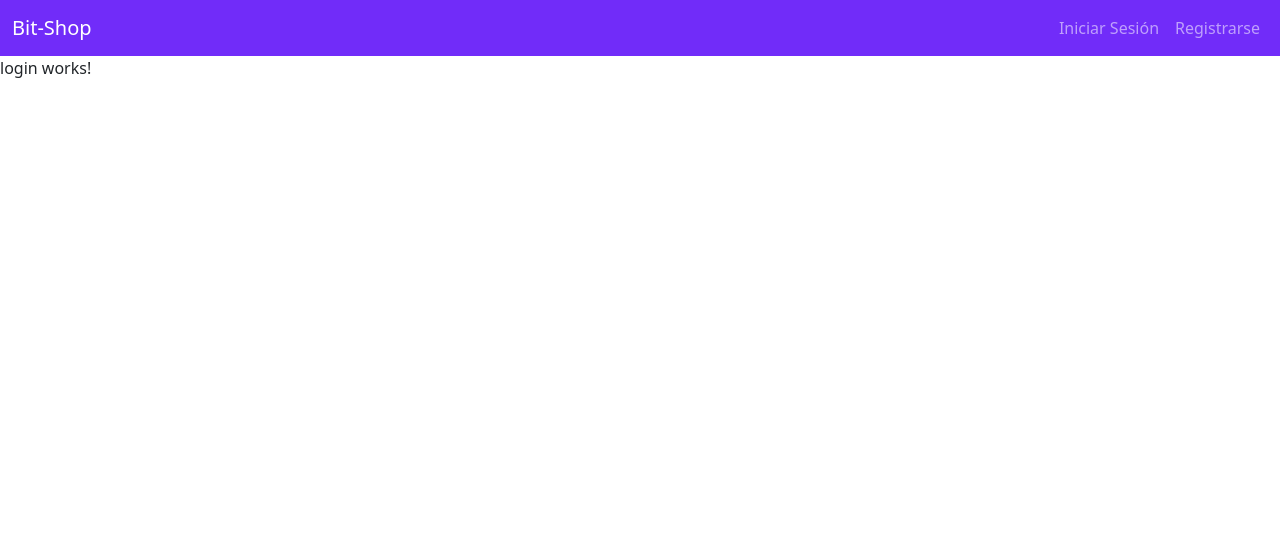
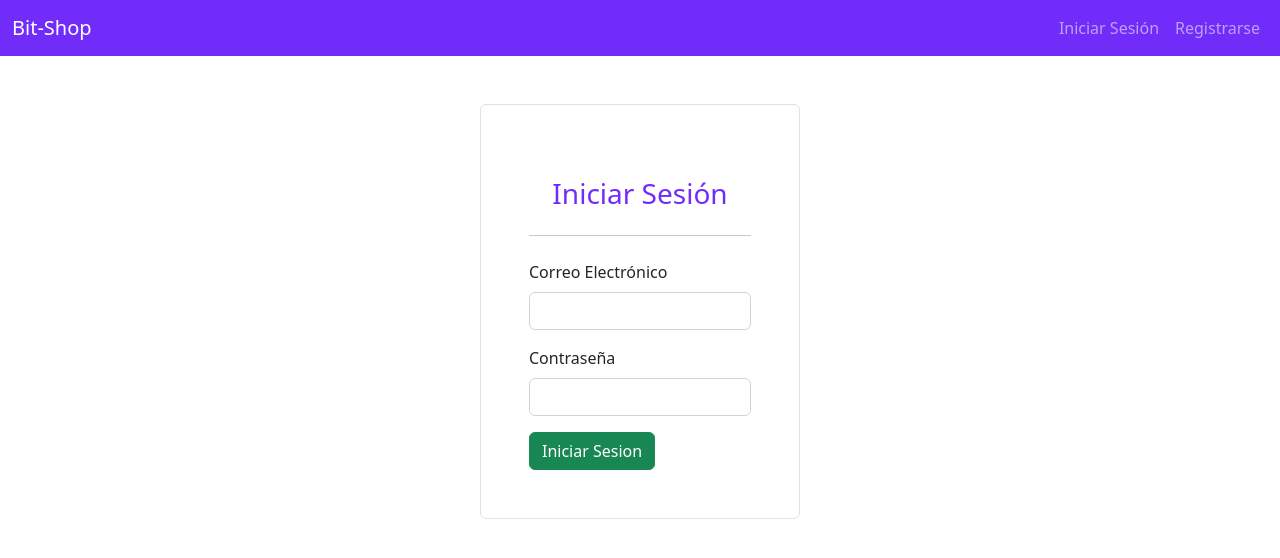
Before and after one commit to TzStrikerYT/bit_shop, an Angular app in the folder frontend/: page /login in a window 1280 px wide. Shown: the top 558 px of the page. Built offline with nearby package versions, Linux system fonts and the light colour scheme.

Commit message:
[add] add conexiopn with backen to login and sign up

```diff
--- a/frontend/package.json
+++ b/frontend/package.json
@@ -18,6 +18,7 @@
     "@angular/platform-browser": "^14.0.0",
     "@angular/platform-browser-dynamic": "^14.0.0",
     "@angular/router": "^14.0.0",
+    "jwt-decode": "^3.1.2",
     "rxjs": "~7.5.0",
     "tslib": "^2.3.0",
     "zone.js": "~0.11.4"
--- a/frontend/src/app/services/user.service.ts
+++ b/frontend/src/app/services/user.service.ts
@@ -1,8 +1,12 @@
 import { Injectable } from '@angular/core';
 import { User } from '../models/user.model';
+import { Router } from '@angular/router';
 
 // cliente http de angular para hacer peticiones de http
 import { HttpClient } from '@angular/common/http';
+
+//decodificar un token
+import jwtDecode from 'jwt-decode';
 
 @Injectable({
   providedIn: 'root'
@@ -10,8 +14,44 @@ import { HttpClient } from '@angular/common/http';
 export class UserService {
 
   currentUser: User
+  URI_USERS_BACKEND = "http://localhost:5000/api/users"
 
-  constructor() {
+  constructor(public http: HttpClient, public router: Router) {
     this.currentUser = new User
   }
+
+  /*
+
+  credentials must be this
+
+  {
+    email: "test@mail.com",
+    password: "123456"
+  }
+
+   */
+  login(credentials: any){
+    return this.http.post(`${this.URI_USERS_BACKEND}/login`, credentials)
+  }
+
+  signUp(formUser: any){
+    return this.http.post(`${this.URI_USERS_BACKEND}/signup`, formUser)
+  }
+
+  loggedIn(){
+    return localStorage.getItem('token') ? true : false
+  }
+
+  logout(){
+    localStorage.removeItem('token')
+    this.router.navigate(['/login'])
+    return
+  }
+
+  decodeToken(): any{
+    const token = localStorage.getItem('token')
+    const decoded = jwtDecode(token ? token : "Error en token")
+    return decoded
+  }
+
 }
--- a/frontend/src/app/views/login/login.component.html
+++ b/frontend/src/app/views/login/login.component.html
@@ -1 +1,41 @@
-<p>login works!</p>
+<div class="d-flex justify-content-center">
+    <div class="w-25 border m-5 p-5 rounded">
+      <form #userForm="ngForm">
+        <h3 class="my-4 text-purple text-center">Iniciar Sesión</h3>
+
+        <hr class="mb-4" />
+
+        <div class="mb-3">
+          <label for="exampleInputEmail1" class="form-label"
+            >Correo Electrónico</label
+          >
+          <input
+            type="email"
+            class="form-control"
+            id="exampleInputEmail1"
+            aria-describedby="emailHelp"
+
+            name="email"
+            #email="ngModel"
+            [(ngModel)]="userService.currentUser.email"
+          />
+        </div>
+        <div class="mb-3">
+          <label for="exampleInputPassword1" class="form-label"
+            >Contraseña</label
+          >
+          <input
+            type="password"
+            class="form-control"
+            id="exampleInputPassword1"
+
+            name="password"
+            #password="ngModel"
+            [(ngModel)]="userService.currentUser.password"
+          />
+        </div>
+          <button type="submit" class="btn btn-success" (click)="login(userForm)">Iniciar Sesion</button>
+
+      </form>
+    </div>
+  </div>
--- a/frontend/src/app/views/login/login.component.ts
+++ b/frontend/src/app/views/login/login.component.ts
@@ -1,4 +1,8 @@
 import { Component, OnInit } from '@angular/core';
+import { UserService } from 'src/app/services/user.service';
+import { HttpClient } from '@angular/common/http';
+import { NgForm } from '@angular/forms';
+import { Router } from '@angular/router';
 
 @Component({
   selector: 'app-login',
@@ -7,9 +11,32 @@ import { Component, OnInit } from '@angular/core';
 })
 export class LoginComponent implements OnInit {
 
-  constructor() { }
+  constructor(public userService: UserService, public router: Router) { }
 
   ngOnInit(): void {
   }
 
+  login(form: NgForm){
+
+    let { email, password } = form.value
+
+    if(!email || !password){
+      alert("Debe diligenciar todos los campos")
+      return
+    }
+
+    this.userService.login({email, password}).subscribe(
+      (data: any) => {
+        //logica de lo que haces con esa respuesta
+        localStorage.setItem('token', data.token)
+        console.log(this.userService.decodeToken())
+        this.router.navigate(['/home'])
+      },
+      (error) => {
+        alert(error.error.status)
+      }
+    )
+
+  }
+
 }
--- a/frontend/src/app/views/signup/signup.component.ts
+++ b/frontend/src/app/views/signup/signup.component.ts
@@ -2,6 +2,7 @@ import { Component, OnInit } from '@angular/core';
 
 // libreria de captura de formularios de angular
 import { NgForm } from '@angular/forms';
+import { User } from 'src/app/models/user.model';
 
 // servicio de usuarios
 import { UserService } from 'src/app/services/user.service';
@@ -9,22 +10,37 @@ import { UserService } from 'src/app/services/user.service';
 @Component({
   selector: 'app-signup',
   templateUrl: './signup.component.html',
-  styleUrls: ['./signup.component.css']
+  styleUrls: ['./signup.component.css'],
 })
 export class SignupComponent implements OnInit {
+  constructor(public userService: UserService) {}
 
-  constructor(public userService: UserService) { }
+  ngOnInit(): void {}
 
-  ngOnInit(): void {
+  signup(form: NgForm) {
+    let { confirmPassword, email, firstName, lastName, password } = form.value;
+
+    //vericamos si los campos estan vacios
+    if (!confirmPassword || !email || !firstName || !lastName || !password) {
+      alert('Diligencie todos los campos');
+      return;
+    }
+
+    //verificamos si las contraseña coinciden
+    if (password !== confirmPassword) {
+      alert('Las contraseñas no coinciden');
+      return;
+    }
+
+    this.userService.signUp({ email, firstName, lastName, password }).subscribe(
+      (data: any) => {
+        alert(data.status);
+        form.reset();
+        this.userService.currentUser = new User();
+      },
+      (error) => {
+        alert(error.error.status);
+      }
+    );
   }
-
-  signup(form: NgForm){
-    console.log(form)
-    console.log(this.userService.currentUser)
-  }
-
-  sayHi(){
-    alert("Hi")
-  }
-
 }
```
Also changed, not shown: 1 other file (tests, documents, lock files or other folders).
